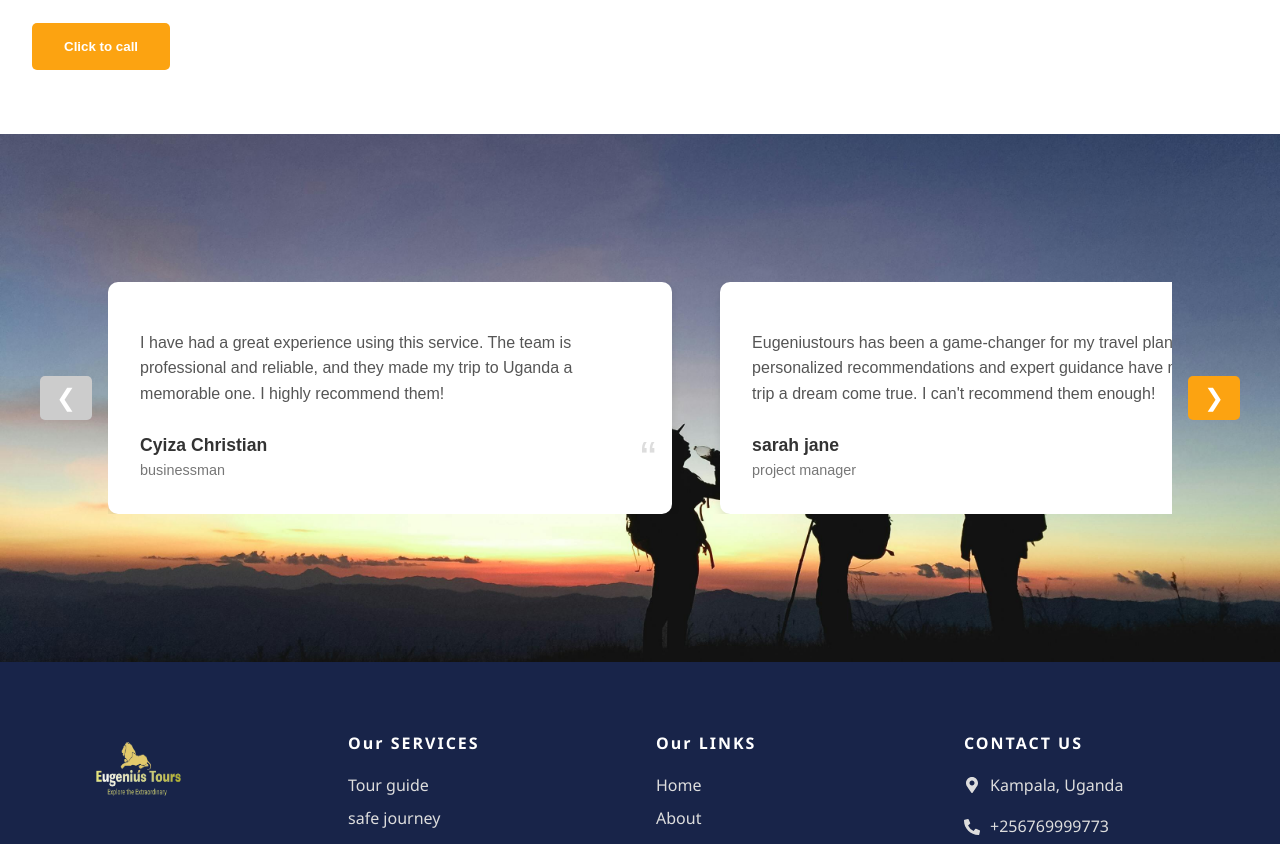
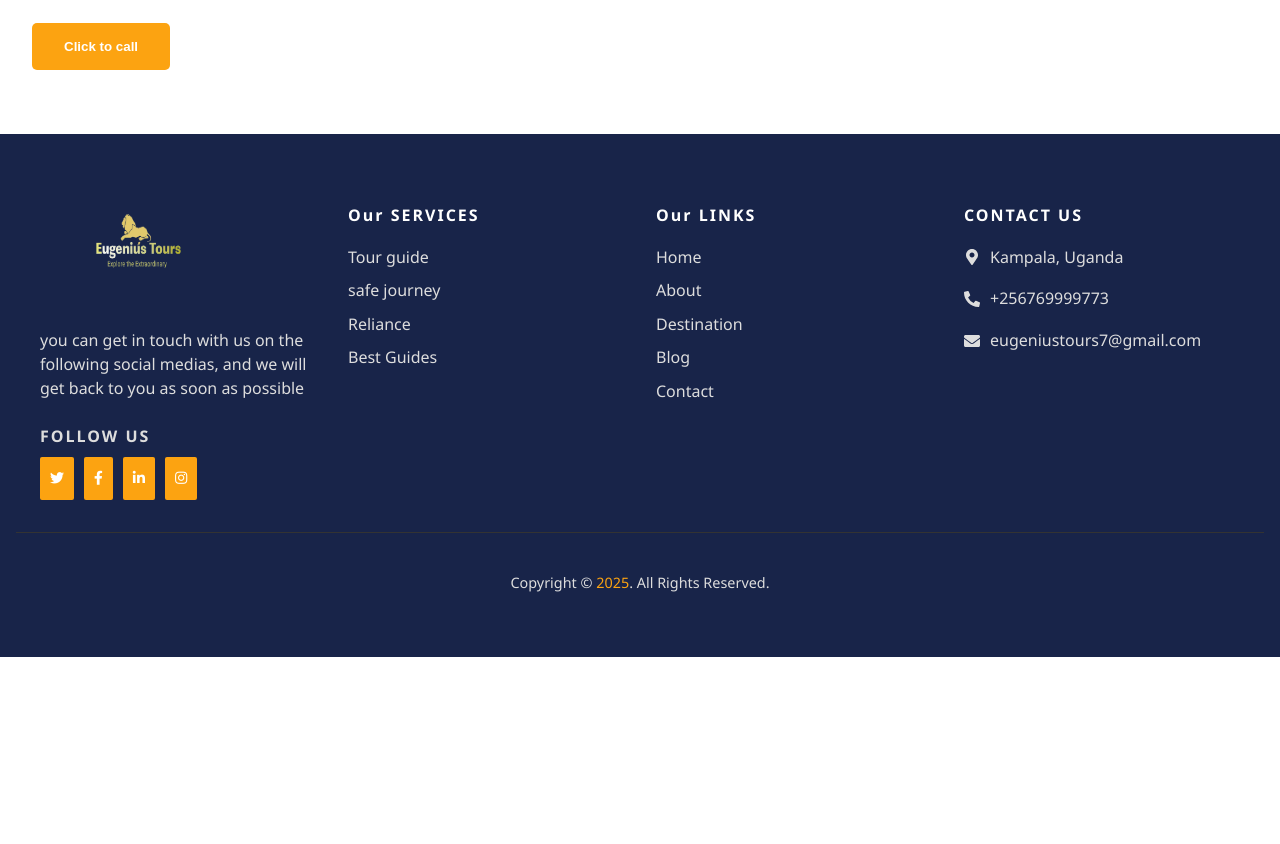
Before and after one commit to sergekamanzi/TourismTours, a React (Vite) app: page /about-us in a window 1280 px wide. Shown: the part 620-1464 px from the top of the page. After the commit the page ends 1277 px from the top, so only its background shows below. Built offline with nearby package versions, Linux system fonts and the light colour scheme.

Commit message:
first commit

```diff
--- a/package.json
+++ b/package.json
@@ -14,7 +14,9 @@
     "react": "^19.0.0",
     "react-dom": "^19.0.0",
     "react-icons": "^5.5.0",
-    "react-router-dom": "^7.5.0"
+    "react-router-dom": "^7.5.0",
+    "react-slick": "^0.30.3",
+    "slick-carousel": "^1.8.1"
   },
   "devDependencies": {
     "@eslint/js": "^9.21.0",
--- a/src/pages/About/about.css
+++ b/src/pages/About/about.css
@@ -104,124 +104,6 @@
     border-radius: 10px;
 }
 
-/* 🔹 Testimonial Section Styles */
-.testimonial-section {
-    position: relative;
-    padding: 4rem 2rem;
-    background-image: url('/hero1.jpg'); /* Replace with your background image */
-    background-size: cover;
-    background-position: center;
-    background-attachment: fixed;
-    min-height: 400px;
-    display: flex;
-    justify-content: center;
-    align-items: center;
-}
-
-.testimonial-container {
-    display: flex;
-    align-items: center;
-    max-width: 1200px;
-    width: 100%;
-    position: relative;
-}
-
-.testimonial-slider {
-    width: 100%;
-    overflow: hidden;
-}
-
-.testimonial-wrapper {
-    display: flex;
-    gap: 3rem;
-    width: calc(100% * 5 / 2); /* Adjust based on number of testimonials and items per page */
-}
-
-.testimonial-card {
-    background-color: #fff;
-    border-radius: 10px;
-    padding: 2rem;
-    max-width: 500px;
-    width: 50%; /* Two cards per view */
-    flex: 0 0 50%;
-    position: relative;
-    box-shadow: 0 4px 8px rgba(0, 0, 0, 0.1);
-}
-
-.testimonial-text {
-    color: #555;
-    line-height: 1.6;
-    margin-bottom: 1.5rem;
-    font-size: 1rem;
-}
-
-.client-info {
-    display: flex;
-    align-items: center;
-    gap: 1rem;
-}
-
-.client-image {
-    width: 50px;
-    height: 50px;
-    border-radius: 50%;
-    object-fit: cover;
-}
-
-.client-details {
-    display: flex;
-    flex-direction: column;
-}
-
-.client-name {
-    font-size: 1.1rem;
-    font-weight: bold;
-    margin: 0;
-    color: #333;
-}
-
-.client-profession {
-    font-size: 0.9rem;
-    color: #777;
-    margin: 0;
-}
-
-.nav-arrow {
-    background-color: #fca311;
-    border: none;
-    color: #fff;
-    font-size: 1.5rem;
-    padding: 0.5rem 1rem;
-    cursor: pointer;
-    border-radius: 5px;
-    transition: background 0.3s ease;
-}
-
-.nav-arrow:disabled {
-    background-color: #ccc;
-    cursor: not-allowed;
-}
-
-.nav-arrow:hover:not(:disabled) {
-    background-color: #e0890d;
-}
-
-.left-arrow {
-    margin-right: 1rem;
-}
-
-.right-arrow {
-    margin-left: 1rem;
-}
-
-.quote-icon {
-    position: absolute;
-    bottom: 1rem;
-    right: 1rem;
-    font-size: 3rem;
-    color: #ddd;
-}
-
 /* 🔁 Responsive Design for About Section */
 @media (max-width: 1024px) {
     .about-body {
@@ -273,69 +155,3 @@
         width: 100%;
     }
 }
-
-/* 🔁 Responsive Design for Testimonial Section */
-@media (max-width: 1024px) {
-    .testimonial-section {
-        padding: 2rem;
-        background-attachment: scroll; /* Prevent fixed background on smaller screens */
-    }
-
-    .testimonial-card {
-        width: 100%;
-        flex: 0 0 100%; /* One card per view on smaller screens */
-    }
-
-    .testimonial-wrapper {
-        width: calc(100% * 5); /* Adjust for single card view */
-    }
-
-    .nav-arrow {
-        font-size: 1.2rem;
-        padding: 0.4rem 0.8rem;
-    }
-}
-
-@media (max-width: 600px) {
-    .testimonial-section {
-        padding: 1.5rem;
-    }
-
-    .testimonial-text {
-        font-size: 0.9rem;
-    }
-
-    .client-name {
-        font-size: 1rem;
-    }
-
-    .client-profession {
-        font-size: 0.8rem;
-    }
-
-    .client-image {
-        width: 40px;
-        height: 40px;
-    }
-
-    .quote-icon {
-        font-size: 2rem;
-        bottom: 0.5rem;
-        right: 0.5rem;
-    }
-
-    .nav-arrow {
-        font-size: 1rem;
-        padding: 0.3rem 0.6rem;
-    }
-}
-
-@media (max-width: 480px) {
-   .testimonial-wrapper{
-    width: calc(100% * 3);
-   }
-   .testimonial-text{
-    font-size: 0.8rem;
-   }
-
-}
--- a/src/pages/About/about.jsx
+++ b/src/pages/About/about.jsx
@@ -1,54 +1,7 @@
-import React, { useState } from 'react';
+import React from 'react';
 import './about.css';
 
 const About = () => {
-  // State to manage the current index of the visible testimonials
-  const [currentIndex, setCurrentIndex] = useState(0);
-
-  // Array of testimonials
-  const testimonials = [
-    {
-      text: "I have had a great experience using this service. The team is professional and reliable, and they made my trip to Uganda a memorable one. I highly recommend them!",
-      name: "Cyiza Christian",
-      profession: "businessman",
-      alt: "Client 1",
-    },
-    {
-      text: "Eugeniustours has been a game-changer for my travel plans. Their personalized recommendations and expert guidance have made my trip a dream come true. I can't recommend them enough!",
-      name: "sarah jane",
-      profession: "project manager",
-      alt: "Client 2",
-    },
-    {
-      text: "this company had me blown away by their exceptional service. They went above and beyond to ensure my trip to Uganda was a success.",
-      name: "paul mark",
-      profession: "Engineer",
-      alt: "Client 3",
-    },
-    {
-      text: "I had a great experience using this service. The team is professional and reliable, and they made my trip to Uganda a memorable one. I highly recommend them!",
-      name: "marvin mogore",
-      profession: "Designer",
-      alt: "Client 4",
-    },
-  ];
-
-  // Number of testimonials to show at a time
-  const testimonialsPerPage = 2;
-
-  // Handle navigation
-  const handleNext = () => {
-    if (currentIndex < testimonials.length - testimonialsPerPage) {
-      setCurrentIndex(currentIndex + 1);
-    }
-  };
-
-  const handlePrev = () => {
-    if (currentIndex > 0) {
-      setCurrentIndex(currentIndex - 1);
-    }
-  };
-
   return (
     <>
       <section className="about-body">
@@ -88,7 +41,6 @@ const About = () => {
           >
             Click to call
           </button>
-
         </div>
 
         <div className="about-right">
@@ -100,48 +52,6 @@ const About = () => {
           </div>
         </div>
       </section>
-
-      {/* Testimonial Section */}
-      <section className="testimonial-section">
-        <div className="testimonial-container">
-          <button
-            className="nav-arrow left-arrow"
-            onClick={handlePrev}
-            disabled={currentIndex === 0}
-          >
-            ❮
-          </button>
-          <div className="testimonial-slider">
-            <div
-              className="testimonial-wrapper"
-              style={{
-                transform: `translateX(-${currentIndex * (100 / testimonialsPerPage)}%)`,
-                transition: 'transform 0.5s ease',
-              }}
-            >
-              {testimonials.map((testimonial, index) => (
-                <div className="testimonial-card" key={index}>
-                  <p className="testimonial-text">{testimonial.text}</p>
-                  <div className="client-info">
-                    <div className="client-details">
-                      <h4 className="client-name">{testimonial.name}</h4>
-                      <p className="client-profession">{testimonial.profession}</p>
-                    </div>
-                  </div>
-                  <span className="quote-icon">“</span>
-                </div>
-              ))}
-            </div>
-          </div>
-          <button
-            className="nav-arrow right-arrow"
-            onClick={handleNext}
-            disabled={currentIndex >= testimonials.length - testimonialsPerPage}
-          >
-            ❯
-          </button>
-        </div>
-      </section>
     </>
   );
 };
```
Also changed, not shown: 1 other file (tests, documents, lock files or other folders).
